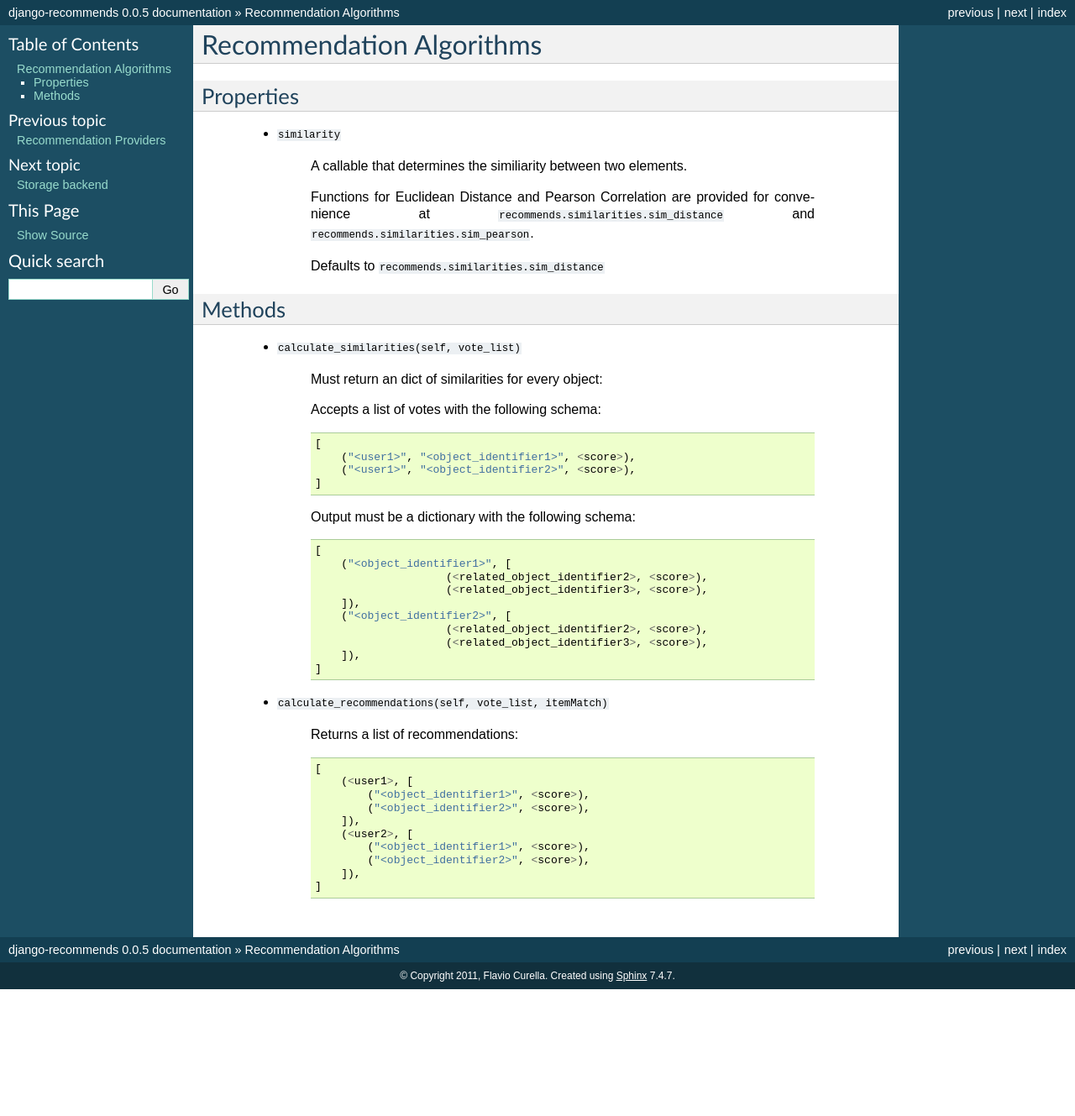
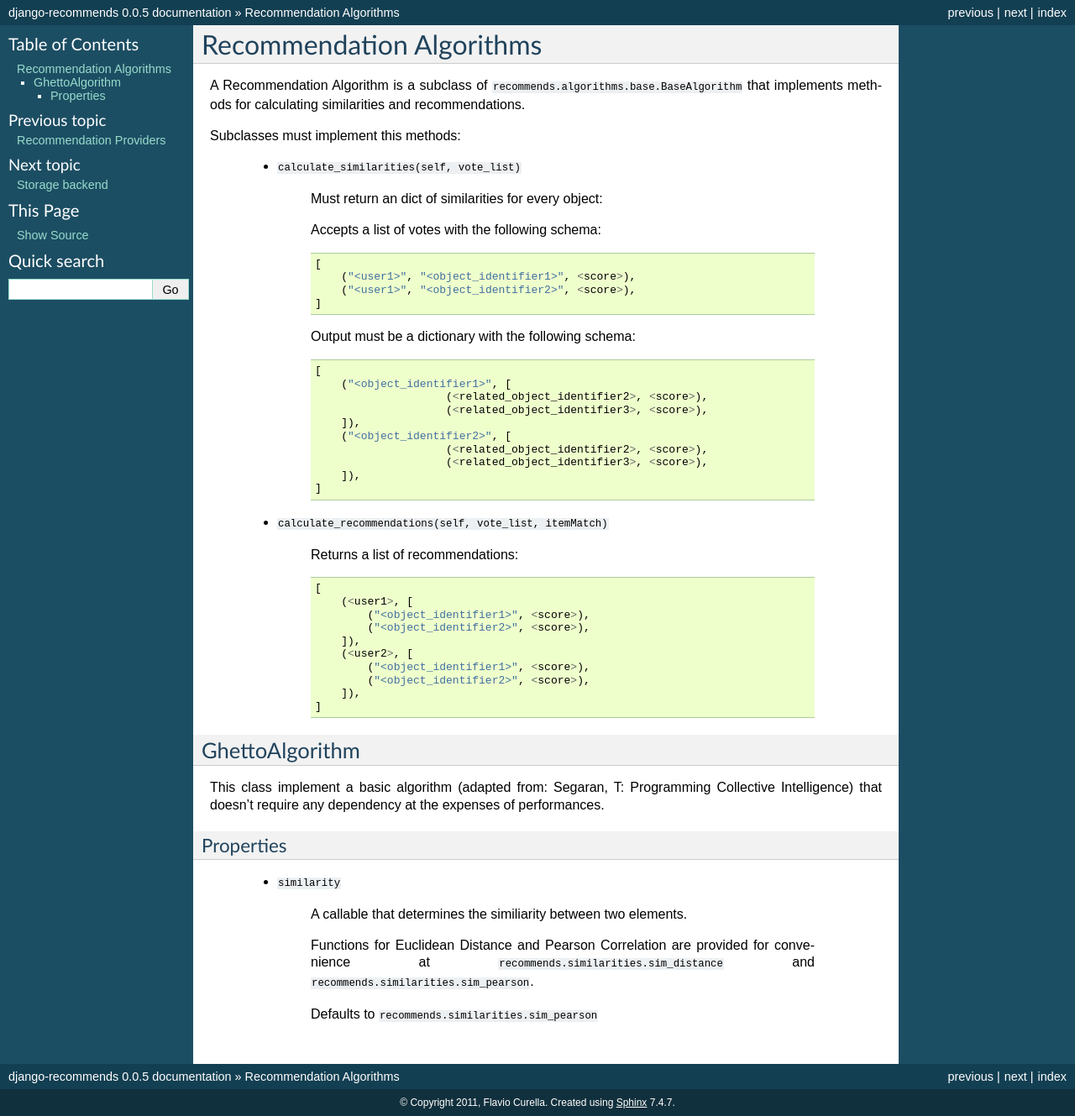
Before and after one commit to fcurella/django-recommends, a Sphinx documentation site: the page built from docs/algorithms.rst, in a window 1280 px wide. Shown: the whole page at 84% size. Built offline with Sphinx 7.4.7, drawn with Linux system fonts in a browser that asks for light colours; before the commit the page ends 1178 px from its top, so only the background shows below that.

Commit message:
made the ``similarity`` property optional

```diff
--- a/docs/algorithms.rst
+++ b/docs/algorithms.rst
@@ -3,19 +3,9 @@
 Recommendation Algorithms
 ========================
 
-Properties
-----------
+A Recommendation Algorithm is a subclass of ``recommends.algorithms.base.BaseAlgorithm`` that implements methods for calculating similarities and recommendations.
 
-    * ``similarity``
-
-        A callable that determines the similiarity between two elements.
-
-        Functions for Euclidean Distance and Pearson Correlation are provided for convenience at ``recommends.similarities.sim_distance`` and ``recommends.similarities.sim_pearson``.
-
-        Defaults to ``recommends.similarities.sim_distance``
-
-Methods
--------
+Subclasses must implement this methods:
 
     * ``calculate_similarities(self, vote_list)``
 
@@ -63,3 +53,19 @@
                     ("<object_identifier2>", <score>),
                 ]),
             ]
+
+GhettoAlgorithm
+---------------
+
+This class implement a basic algorithm (adapted from: Segaran, T: Programming Collective Intelligence) that doesn't require any dependency at the expenses of performances.
+
+Properties
+~~~~~~~~~~
+
+    * ``similarity``
+
+        A callable that determines the similiarity between two elements.
+
+        Functions for Euclidean Distance and Pearson Correlation are provided for convenience at ``recommends.similarities.sim_distance`` and ``recommends.similarities.sim_pearson``.
+
+        Defaults to ``recommends.similarities.sim_pearson``
--- a/docs/providers.rst
+++ b/docs/providers.rst
@@ -9,7 +9,9 @@
 
 Subclasses override properties amd methods in order to determine what constitutes rated items, a rating, its score, and user.
 
-A basic algorithm to calculate similarities and recommendations is provided by default, but subclasses can use their own by overriding the ``calculate_similarities`` and ``calculate_recommendations`` methods.
+The algorithm to use for computing is specified by the ``algorithm`` property.
+
+A basic algorithm class is provided for convenience at ``recommends.algorithms.ghetto.GhettoAlgorithm``, but users can implement their own solutions. See :doc:`algorithms`.
 
 Example::
 
```
Also changed, not shown: 1 other file.
